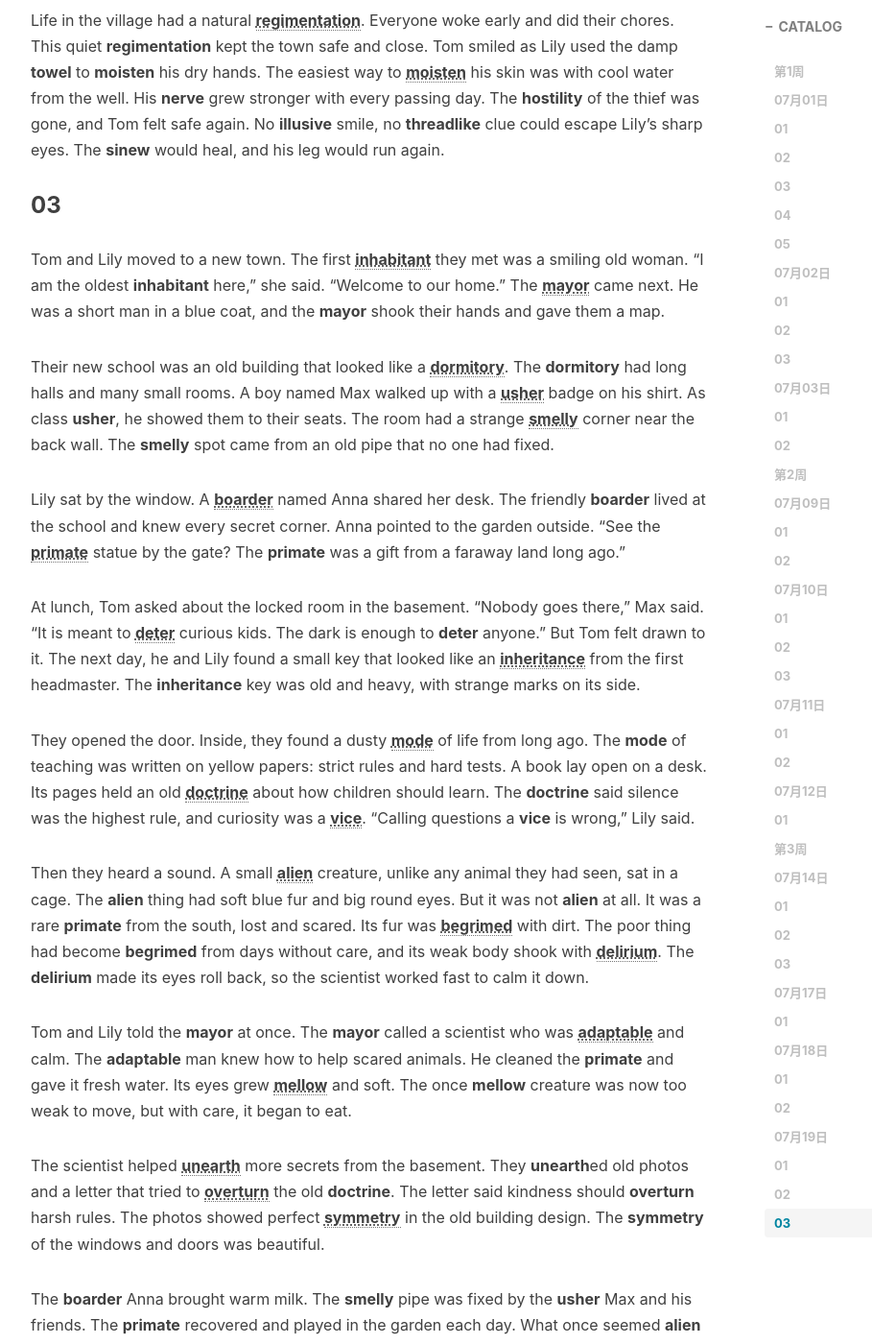
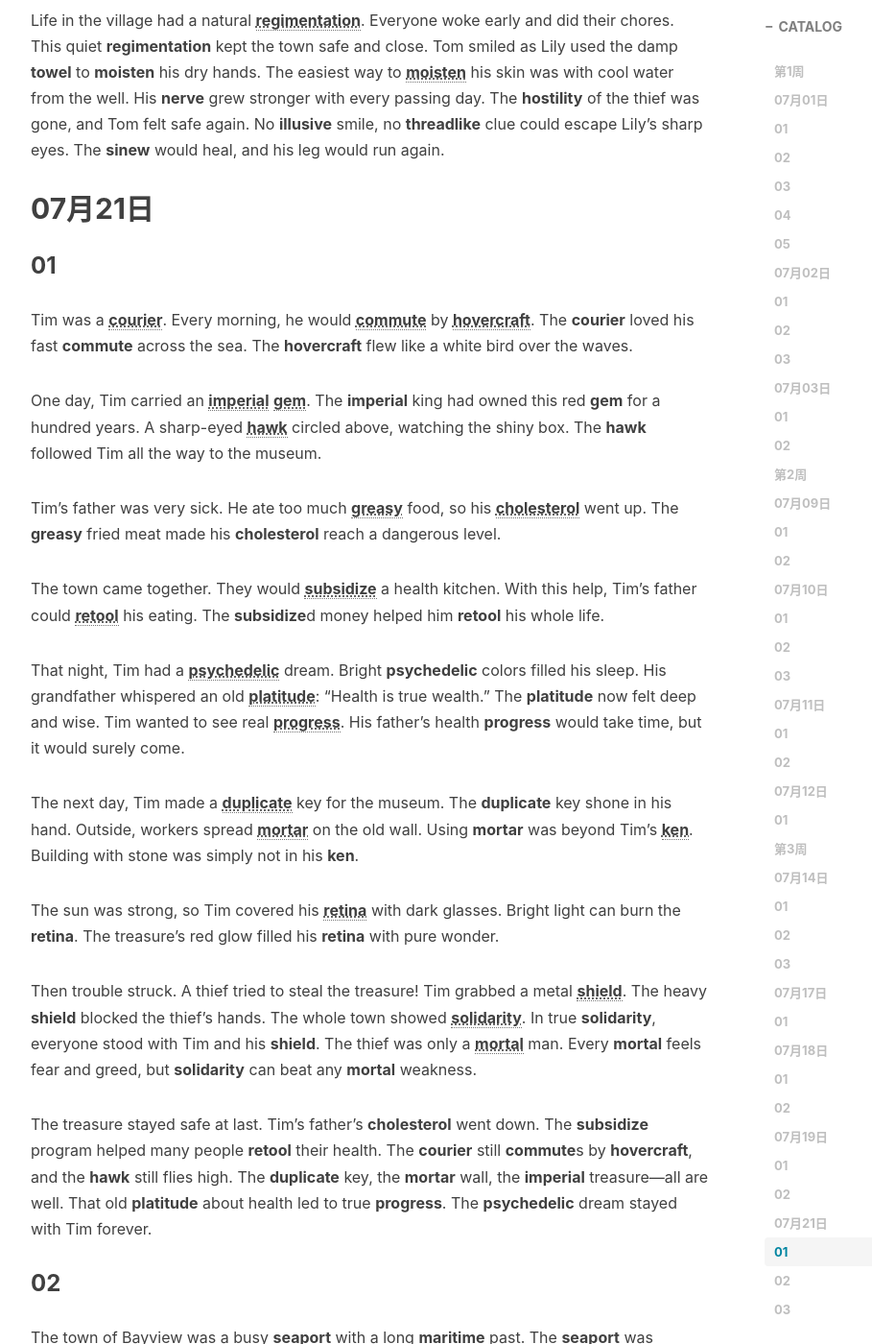
Before and after one commit to Shiina25qpwe/Shiina25qpwe.github.io, a Jekyll site: the page built from _posts/2026-06-29-26年07月AI降维阅读.md, in a window 1280 px wide and 1400 px high, scrolled down 37291 px. Shown: the whole window at 96% size, without its empty margins (233-1142 px from the left). Built offline with Jekyll 4.4.1, drawn with Linux system fonts in a browser that asks for light colours; nearby versions of some CDN libraries; comment, search, counter and statistics services are not loaded; some of the changed text lies outside the part shown.

Commit message:
更新0721ai文章

```diff
--- a/_posts/2026-06-29-26年07月AI降维阅读.md
+++ b/_posts/2026-06-29-26年07月AI降维阅读.md
@@ -603,25 +603,67 @@ The police came. They planned to <abbr title="v. 驱逐">**oust**</abbr> the man
 
 Life in the village had a natural <abbr title="n. 秩序">**regimentation**</abbr>. Everyone woke early and did their chores. This quiet **regimentation** kept the town safe and close. Tom smiled as Lily used the damp **towel** to **moisten** his dry hands. The easiest way to <abbr title="v. 湿润">**moisten**</abbr> his skin was with cool water from the well. His **nerve** grew stronger with every passing day. The **hostility** of the thief was gone, and Tom felt safe again. No **illusive** smile, no **threadlike** clue could escape Lily's sharp eyes. The **sinew** would heal, and his leg would run again.
 
+## 07月21日
+
+### 01
+
+Tim was a <abbr title="n. 信使">**courier**</abbr>. Every morning, he would <abbr title="v. 通勤">**commute**</abbr> by <abbr title="n. 气垫船">**hovercraft**</abbr>. The **courier** loved his fast **commute** across the sea. The **hovercraft** flew like a white bird over the waves.
+
+One day, Tim carried an <abbr title="adj. 帝国的">**imperial**</abbr> <abbr title="n. 宝石">**gem**</abbr>. The **imperial** king had owned this red **gem** for a hundred years. A sharp-eyed <abbr title="n. 鹰">**hawk**</abbr> circled above, watching the shiny box. The **hawk** followed Tim all the way to the museum.
+
+Tim's father was very sick. He ate too much <abbr title="adj. 油腻的">**greasy**</abbr> food, so his <abbr title="n. 胆固醇">**cholesterol**</abbr> went up. The **greasy** fried meat made his **cholesterol** reach a dangerous level.
+
+The town came together. They would <abbr title="v. 资助">**subsidize**</abbr> a health kitchen. With this help, Tim's father could <abbr title="v. 重组">**retool**</abbr> his eating. The **subsidize**d money helped him **retool** his whole life.
+
+That night, Tim had a <abbr title="adj. 迷幻的">**psychedelic**</abbr> dream. Bright **psychedelic** colors filled his sleep. His grandfather whispered an old <abbr title="n. 陈词滥调">**platitude**</abbr>: "Health is true wealth." The **platitude** now felt deep and wise. Tim wanted to see real <abbr title="n. 进展">**progress**</abbr>. His father's health **progress** would take time, but it would surely come.
+
+The next day, Tim made a <abbr title="v. 复制">**duplicate**</abbr> key for the museum. The **duplicate** key shone in his hand. Outside, workers spread <abbr title="n. 砂浆">**mortar**</abbr> on the old wall. Using **mortar** was beyond Tim's <abbr title="n. 知识范围">**ken**</abbr>. Building with stone was simply not in his **ken**.
+
+The sun was strong, so Tim covered his <abbr title="n. 视网膜">**retina**</abbr> with dark glasses. Bright light can burn the **retina**. The treasure's red glow filled his **retina** with pure wonder.
+
+Then trouble struck. A thief tried to steal the treasure! Tim grabbed a metal <abbr title="n. 盾牌">**shield**</abbr>. The heavy **shield** blocked the thief's hands. The whole town showed <abbr title="n. 团结">**solidarity**</abbr>. In true **solidarity**, everyone stood with Tim and his **shield**. The thief was only a <abbr title="adj. 凡人的">**mortal**</abbr> man. Every **mortal** feels fear and greed, but **solidarity** can beat any **mortal** weakness.
+
+The treasure stayed safe at last. Tim's father's **cholesterol** went down. The **subsidize** program helped many people **retool** their health. The **courier** still **commute**s by **hovercraft**, and the **hawk** still flies high. The **duplicate** key, the **mortar** wall, the **imperial** treasure—all are well. That old **platitude** about health led to true **progress**. The **psychedelic** dream stayed with Tim forever.
+
+### 02
+
+The town of Bayview was a busy <abbr title="n. 海港">**seaport**</abbr> with a long <abbr title="adj. 海事的">**maritime**</abbr> past. The **seaport** was famous for fresh fish. **Maritime** stories filled every old book in the library.
+
+One day, the <abbr title="n. 主席">**chairman**</abbr> of the port came with dark news. "A ship <abbr title="n. 沉船">**wreck**</abbr> is blocking the main channel," he said. The **wreck** lay deep under water. The **chairman** asked everyone for help.
+
+This was a <abbr title="n. 悲剧">**tragedy**</abbr> for the fishermen. The **tragedy** meant no boats could go out. The mood was <abbr title="adj. 令人沮丧的">**dispiriting**</abbr>. Everyone felt **dispiriting** and worried. Winter was coming, and time was short.
+
+Then something <abbr title="adj. 惊人的">**astonishing**</abbr> happened. In the old <abbr title="n. 小酒馆">**tavern**</abbr> by the water, a girl named Mia stood up. The **tavern** went completely quiet. Mia had an **astonishing** plan. She held up a <abbr title="n. 蜡烛">**candle**</abbr> and the **candle** flame made her eyes shine.
+
+Mia was a very <abbr title="adj. 敏捷的">**agile**</abbr> swimmer. Her **agile** body could move fast like a fish. "I can dive to the sunken ship and place lights," she said. The first <abbr title="n. 估计">**estimate**</abbr> of the cost was huge. The **estimate** made people lose hope. Then a <abbr title="adj. 富裕的">**well-off**</abbr> woman, Mrs. Brown, came forward. She was **well-off** and kind. "I will pay for the lights," she said. Her gift was the <abbr title="n. 激励">**stimulus**</abbr> the town needed. That **stimulus** made many others join in.
+
+The problem was <abbr title="adj. 公开的">**overt**</abbr> and clear. The **overt** danger sat right in the channel for all to see. Mia was <abbr title="adj. 有能力的">**capable**</abbr> and well trained. A **capable** diver like her had practiced for years. "But we must <abbr title="v. 核实">**verify**</abbr> the plan first," the **chairman** said. They checked every step to **verify** it was safe.
+
+Mia's words were <abbr title="adj. 有说服力的">**persuasive**</abbr>. Her **persuasive** speech moved the whole crowd. She talked about <abbr title="n. 地壳构造">**tectonics**</abbr>. "**Tectonics** can move mountains," she said. "We only need to move one sunken ship." The town agreed to <abbr title="v. 等待">**wait**</abbr> for the right wind. They would **wait** one more day.
+
+On the big morning, Mia swam down. Small fish came to <abbr title="v. 擦过">**graze**</abbr> on the old wood of the **wreck**. They would **graze** softly, then swim away into the dark. Mia placed bright lights and came up to loud cheers.
+
+The **tragedy** was over. The **dispiriting** days had ended. The **maritime** channel was open again. Ships returned to the **seaport**. He thanked Mia with happy tears. The **astonishing** rescue was complete. The **estimate** turned out much lower than expected. The **well-off** Mrs. Brown's **stimulus** had saved them all. Mia showed she was truly **capable**. Anyone could **verify** the result. The lesson of **tectonics** stayed in every mind. The old **candle** still burns in the **tavern**. Sometimes you just need to **wait**, watch fish **graze**, and speak with a **persuasive** heart. The most **overt** truth is simple: a kind town beats any storm.
+
 ### 03
 
-Tom and Lily moved to a new town. The first <abbr title="n. 居民">**inhabitant**</abbr> they met was a smiling old woman. "I am the oldest **inhabitant** here," she said. "Welcome to our home." The <abbr title="n. 市长">**mayor**</abbr> came next. He was a short man in a blue coat, and the **mayor** shook their hands and gave them a map.
+Lily had a bad habit. She would <abbr title="v. 拖延">**procrastinate**</abbr> about everything. To **procrastinate** was easy and cozy. Her <abbr title="n. 双胞胎">**twin**</abbr> brother Leo did not waste time. The **twin** always acted fast.
 
-Their new school was an old building that looked like a <abbr title="n. 宿舍">**dormitory**</abbr>. The **dormitory** had long halls and many small rooms. A boy named Max walked up with a <abbr title="n. 引座员">**usher**</abbr> badge on his shirt. As class **usher**, he showed them to their seats. The room had a strange <abbr title="adj. 臭的">**smelly**</abbr> corner near the back wall. The **smelly** spot came from an old pipe that no one had fixed.
+Their mother ran a small <abbr title="n. 度假地">**resort**</abbr> by the lake. She was the <abbr title="n. 业主">**proprietor**</abbr> and worked all day. The **resort** had six small rooms. As the **proprietor**, she cooked, cleaned, and welcomed every guest.
 
-Lily sat by the window. A <abbr title="n. 寄宿生">**boarder**</abbr> named Anna shared her desk. The friendly **boarder** lived at the school and knew every secret corner. Anna pointed to the garden outside. "See the <abbr title="n. 灵长动物">**primate**</abbr> statue by the gate? The **primate** was a gift from a faraway land long ago."
+One night, the big <abbr title="n. 泛光灯">**floodlight**</abbr> outside broke. The **floodlight** had kept the stone path safe. Without it, guests could trip in the dark. They needed to <abbr title="v. 减少">**reduce**</abbr> other costs to buy a new light. The family began to **reduce** every small spending.
 
-At lunch, Tom asked about the locked room in the basement. "Nobody goes there," Max said. "It is meant to <abbr title="v. 阻止">**deter**</abbr> curious kids. The dark is enough to **deter** anyone." But Tom felt drawn to it. The next day, he and Lily found a small key that looked like an <abbr title="n. 遗产">**inheritance**</abbr> from the first headmaster. The **inheritance** key was old and heavy, with strange marks on its side.
+Leo used his <abbr title="n. 活力">**vigor**</abbr> to chop wood for the fire. His **vigor** never ended. Lily stayed in bed, held down by <abbr title="n. 惰性">**inertia**</abbr>. The soft <abbr title="n. 被子">**quilt**</abbr> made the **inertia** even stronger. Her grandmother had made the warm **quilt** many years ago.
 
-They opened the door. Inside, they found a dusty <abbr title="n. 模式">**mode**</abbr> of life from long ago. The **mode** of teaching was written on yellow papers: strict rules and hard tests. A book lay open on a desk. Its pages held an old <abbr title="n. 学说">**doctrine**</abbr> about how children should learn. The **doctrine** said silence was the highest rule, and curiosity was a <abbr title="n. 恶习">**vice**</abbr>. "Calling questions a **vice** is wrong," Lily said.
+A guest named Mr. Green was an old <abbr title="n. 工匠">**wright**</abbr>. This **wright** could fix anything. He wore a <abbr title="adj. 宽檐的">**broad-brimmed**</abbr> hat all day. The **broad-brimmed** hat shaded his kind face while he worked under the sun.
 
-Then they heard a sound. A small <abbr title="adj. 外星的">**alien**</abbr> creature, unlike any animal they had seen, sat in a cage. The **alien** thing had soft blue fur and big round eyes. But it was not **alien** at all. It was a rare **primate** from the south, lost and scared. Its fur was <abbr title="adj. 弄脏的">**begrimed**</abbr> with dirt. The poor thing had become **begrimed** from days without care, and its weak body shook with <abbr title="n. 神志不清">**delirium**</abbr>. The **delirium** made its eyes roll back, so the scientist worked fast to calm it down.
+Mr. Green used a special <abbr title="n. 教学法">**pedagogy**</abbr> to teach. His **pedagogy** was simple: learn with your hands. "Let me help you become <abbr title="adj. 连贯的">**cohesive**</abbr> in thought," he told Lily. A **cohesive** mind finishes what it starts. He taught with <abbr title="n. 严谨">**rigor**</abbr>. The **rigor** of his lessons was strict but fair.
 
-Tom and Lily told the **mayor** at once. The **mayor** called a scientist who was <abbr title="adj. 适应力强的">**adaptable**</abbr> and calm. The **adaptable** man knew how to help scared animals. He cleaned the **primate** and gave it fresh water. Its eyes grew <abbr title="adj. 柔和的">**mellow**</abbr> and soft. The once **mellow** creature was now too weak to move, but with care, it began to eat.
+Lily had a small <abbr title="n. 疣">**wart**</abbr> on her hand. The **wart** bothered her a little. Mr. Green pointed to a plant on the wall. "That is a <abbr title="adj. 寄生的">**parasitic**</abbr> vine," he said. "It lives on other plants. A **parasitic** thing takes and gives nothing back. Fear works the same way." Lily was <abbr title="adj. 胆小的">**timid**</abbr> at first. She felt too **timid** to touch the tools. But Mr. Green gave her warm tea on a <abbr title="n. 茶碟">**saucer**</abbr>. The **saucer** was white with blue birds. "Drink, and your <abbr title="n. 呼吸">**respiration**</abbr> will slow," he said. Lily's fast **respiration** grew calm and steady.
 
-The scientist helped <abbr title="v. 发掘">**unearth**</abbr> more secrets from the basement. They **unearth**ed old photos and a letter that tried to <abbr title="v. 推翻">**overturn**</abbr> the old **doctrine**. The letter said kindness should **overturn** harsh rules. The photos showed perfect <abbr title="n. 对称">**symmetry**</abbr> in the old building design. The **symmetry** of the windows and doors was beautiful.
+Lily stopped her lazy ways. She and her **twin** became a **cohesive** team. With **vigor** and **rigor**, they fixed the **floodlight**. The **resort** lights came back on. Guests could walk safely again. Lily pulled the **parasitic** vine from the wall, no longer **timid**. The **wart** on her hand did not stop her at all.
 
-The **boarder** Anna brought warm milk. The **smelly** pipe was fixed by the **usher** Max and his friends. The **primate** recovered and played in the garden each day. What once seemed **alien** became familiar. What was **begrimed** became clean. The old **mode** of fear gave way to a new **mode** of care. No **doctrine** could **deter** their kindness now. The **inheritance** of that key had helped them **unearth** a truth: every **inhabitant**, whether human or animal, deserves a safe home. Even a **vice** of the past can be changed by **adaptable** hands and **mellow** hearts.
+The **proprietor** smiled with pride. They had managed to **reduce** costs and fix everything. Mr. Green the **wright** tipped his **broad-brimmed** hat. "Good **pedagogy** beats **inertia** every time," he said. Lily's **respiration** was calm. She held the **saucer** and looked at the **quilt** on the bed. Her change was <abbr title="adj. 明显的">**pronounced**</abbr>. The **pronounced** new Lily ran into the morning light, never to **procrastinate** again.
 
 
 
```
